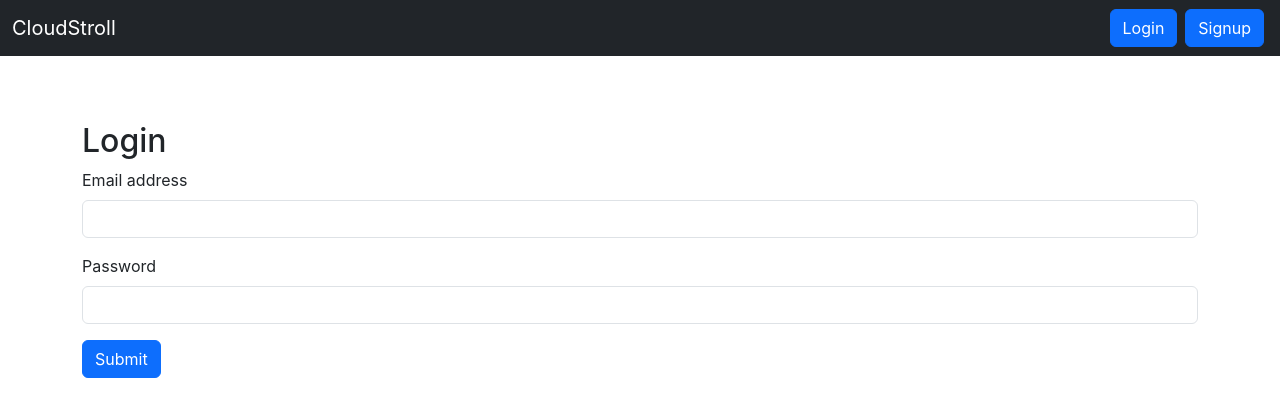
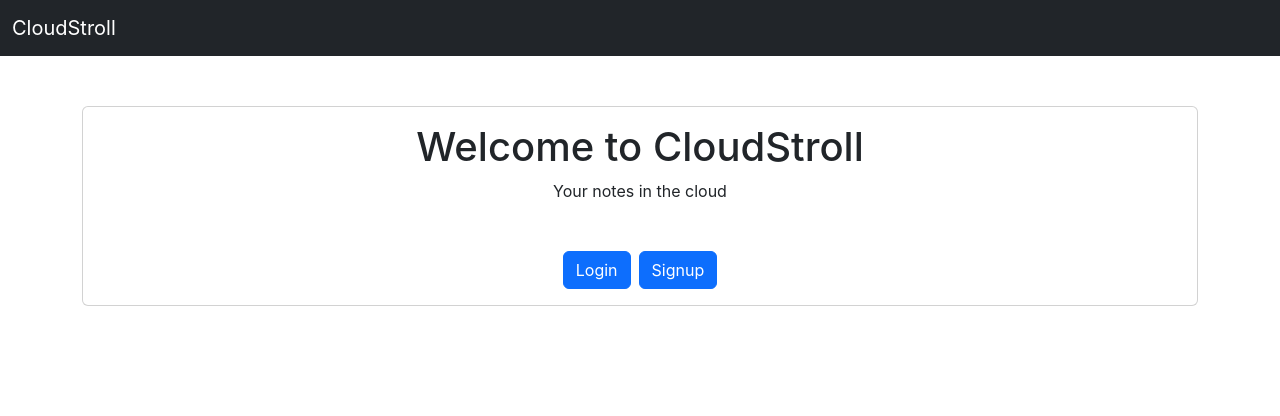
Before and after one commit to IshanC05/inotebook, a React (Create React App) app: page / in a window 1280 px wide. Before the commit this address led to /login. Shown: the top 416 px of the page. Built offline with nearby package versions, Linux system fonts and the light colour scheme; no server answers.

Commit message:
Added welcome page and also added conditions to Login and signup

```diff
--- a/src/App.js
+++ b/src/App.js
@@ -10,6 +10,7 @@ import Signup from './components/Signup';
 import { useState } from 'react';
 import Profile from './components/Profile';
 import UserState from './context/user/UserState';
+import Welcome from './components/Welcome';
 
 function App() {
 
@@ -35,7 +36,8 @@ function App() {
             <Alert alert={alert} />
             <div className="container">
               <Routes>
-                <Route exact path="/" element={<Home showAlert={showAlert} />} />
+                <Route exact path="/" element={<Welcome />} />
+                <Route exact path="/home" element={<Home showAlert={showAlert} />} />
                 <Route exact path="/about" element={<About />} />
                 <Route exact path="/profile" element={< Profile />} />
                 <Route exact path="/login" element={<Login showAlert={showAlert} />} />
--- a/src/components/Home.js
+++ b/src/components/Home.js
@@ -1,10 +1,30 @@
-import React from 'react'
+import React, { useContext, useEffect } from 'react'
 import Notes from './Notes';
+import { useNavigate } from 'react-router-dom';
+import userContext from '../context/user/userContext';
 
 const Home = (props) => {
 
+    let navigate = useNavigate();
+
+    const { userData, getUserData } = useContext(userContext);
+
+    useEffect(() => {
+        if (localStorage.getItem('token')) {
+            getUserData();
+        } else {
+            navigate('/');
+        }
+        // eslint-disable-next-line
+    }, [])
+
+
     return (
         <div>
+            <div className='container'>
+                <h1>Hi {userData.name}</h1>
+                <hr />
+            </div>
             <Notes showAlert={props.showAlert} />
         </div>
     )
--- a/src/components/Login.js
+++ b/src/components/Login.js
@@ -30,7 +30,7 @@ const Login = (props) => {
             // save the auth token
             localStorage.setItem('token', json.authToken);
             setLoading(false);
-            navigate('/');
+            navigate('/home');
             props.showAlert("Logged in successfully", "success")
         } else {
             props.showAlert("Invalid Credentials", "danger")
--- a/src/components/Navbar.js
+++ b/src/components/Navbar.js
@@ -4,26 +4,32 @@ import { Link, useLocation, useNavigate } from "react-router-dom";
 const Navbar = () => {
 
     let location = useLocation();
-
+    let currentPage = location.pathname;
     let navigate = useNavigate();
 
+    const isWelcomePage = currentPage === '/';
+    const isSignupPage = currentPage === '/signup';
+    const isLoginPage = currentPage === '/login';
+
+    const shouldShowButtons = !isWelcomePage;
+    const isLoggedIn = !!localStorage.getItem('token');
 
     const handleLogout = () => {
         localStorage.removeItem('token');
-        navigate("/login");
+        navigate("/");
     }
 
     return (
         <nav className="navbar navbar-expand-lg bg-dark navbar-dark">
             <div className="container-fluid">
-                <Link className="navbar-brand" to="/">CloudStroll</Link>
+                <Link className="navbar-brand" to={isLoggedIn ? "/home" : "/"}>CloudStroll</Link>
                 <button className="navbar-toggler" type="button" data-bs-toggle="collapse" data-bs-target="#navbarSupportedContent" aria-controls="navbarSupportedContent" aria-expanded="false" aria-label="Toggle navigation">
                     <span className="navbar-toggler-icon"></span>
                 </button>
                 <div className="collapse navbar-collapse" id="navbarSupportedContent">
                     <ul className="navbar-nav me-auto mb-2 mb-lg-0">
                         {localStorage.getItem('token') && <li className="nav-item">
-                            <Link className={`nav-link  ${location.pathname === '/' ? "active" : ""}`} aria-current="page" to="/">Home</Link>
+                            <Link className={`nav-link  ${location.pathname === '/home' ? "active" : ""}`} aria-current="page" to="/home">Home</Link>
                         </li>}
                         {localStorage.getItem('token') && <li className="nav-item">
                             <Link className={`nav-link  ${location.pathname === '/profile' ? "active" : ""}`} to="/profile">Profile</Link>
@@ -33,10 +39,18 @@ const Navbar = () => {
                         </li> */}
 
                     </ul>
-                    {!localStorage.getItem('token') ? <form className="d-flex" role="search">
-                        <Link className="btn btn-primary mx-1" to="/login" role="button">Login</Link>
-                        <Link className="btn btn-primary mx-1" to="/signup" role="button">Signup</Link>
-                    </form> : <button className='btn btn-primary' onClick={handleLogout}>Logout</button>}
+                    {
+                        shouldShowButtons && (
+                            <form className="d-flex" role="search">
+                                {!isLoggedIn ? (
+                                    <>
+                                        {!isSignupPage && <Link className="btn btn-primary mx-1" to="/signup" role="button">Signup</Link>}
+                                        {!isLoginPage && <Link className="btn btn-primary mx-1" to="/login" role="button">Login</Link>}
+                                    </>
+                                ) : (<button className='btn btn-primary' onClick={handleLogout}>Logout</button>)}
+                            </form>
+                        )
+                    }
                 </div>
             </div>
         </nav>
--- a/src/components/Notes.js
+++ b/src/components/Notes.js
@@ -17,7 +17,7 @@ const Notes = (props) => {
         if (localStorage.getItem('token')) {
             getNotes();
         } else {
-            navigate('/login');
+            navigate('/');
         }
         // eslint-disable-next-line
     }, [])
@@ -76,7 +76,7 @@ const Notes = (props) => {
                     </div>
                 </div>
             </div>
-            <div className="row my-3">
+            <div className="container row my-3">
                 <h2>Your Notes</h2>
                 <div className='container mx-2'>
                     {notes.length === 0 && 'No notes to display'}
--- a/src/components/Profile.js
+++ b/src/components/Profile.js
@@ -13,7 +13,7 @@ const Profile = () => {
         if (localStorage.getItem('token')) {
             getUserData();
         } else {
-            navigate('/login');
+            navigate('/');
         }
         // eslint-disable-next-line
     }, [])
--- a/src/components/Signup.js
+++ b/src/components/Signup.js
@@ -37,7 +37,7 @@ const Signup = (props) => {
             // save the auth token
             localStorage.setItem('token', json.authToken);
             setLoading(false);
-            navigate('/');
+            navigate('/home');
             props.showAlert("Account creation successful", "success")
 
         } else {
--- /dev/null
+++ b/src/components/Welcome.js
@@ -0,0 +1,25 @@
+import React from 'react'
+import { Link } from "react-router-dom";
+
+function Welcome() {
+    return (
+        <div className="card text-center">
+            {/* <div className="card-header">
+                Featured
+            </div> */}
+            <div className="card-body">
+                <h1 className="card-title">Welcome to CloudStroll</h1>
+                <p className="card-text mt-2">Your notes in the cloud</p>
+                <div className='container mt-5'>
+                    <Link className="btn btn-primary mx-1" to="/login" role="button">Login</Link>
+                    <Link className="btn btn-primary mx-1" to="/signup" role="button">Signup</Link>
+                </div>
+            </div>
+            {/* <div className="card-footer text-muted">
+                2 days ago
+            </div> */}
+        </div>
+    )
+}
+
+export default Welcome
```
